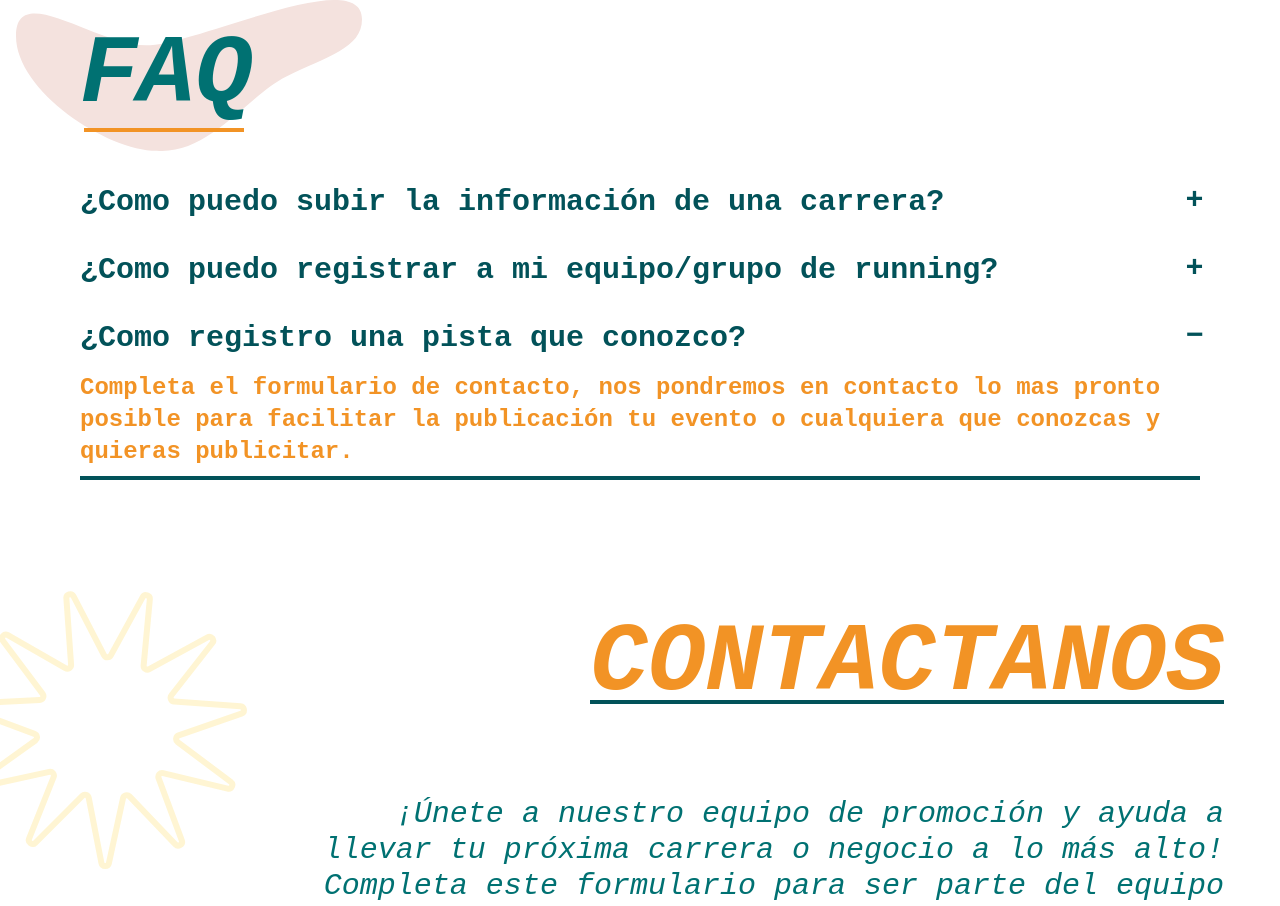
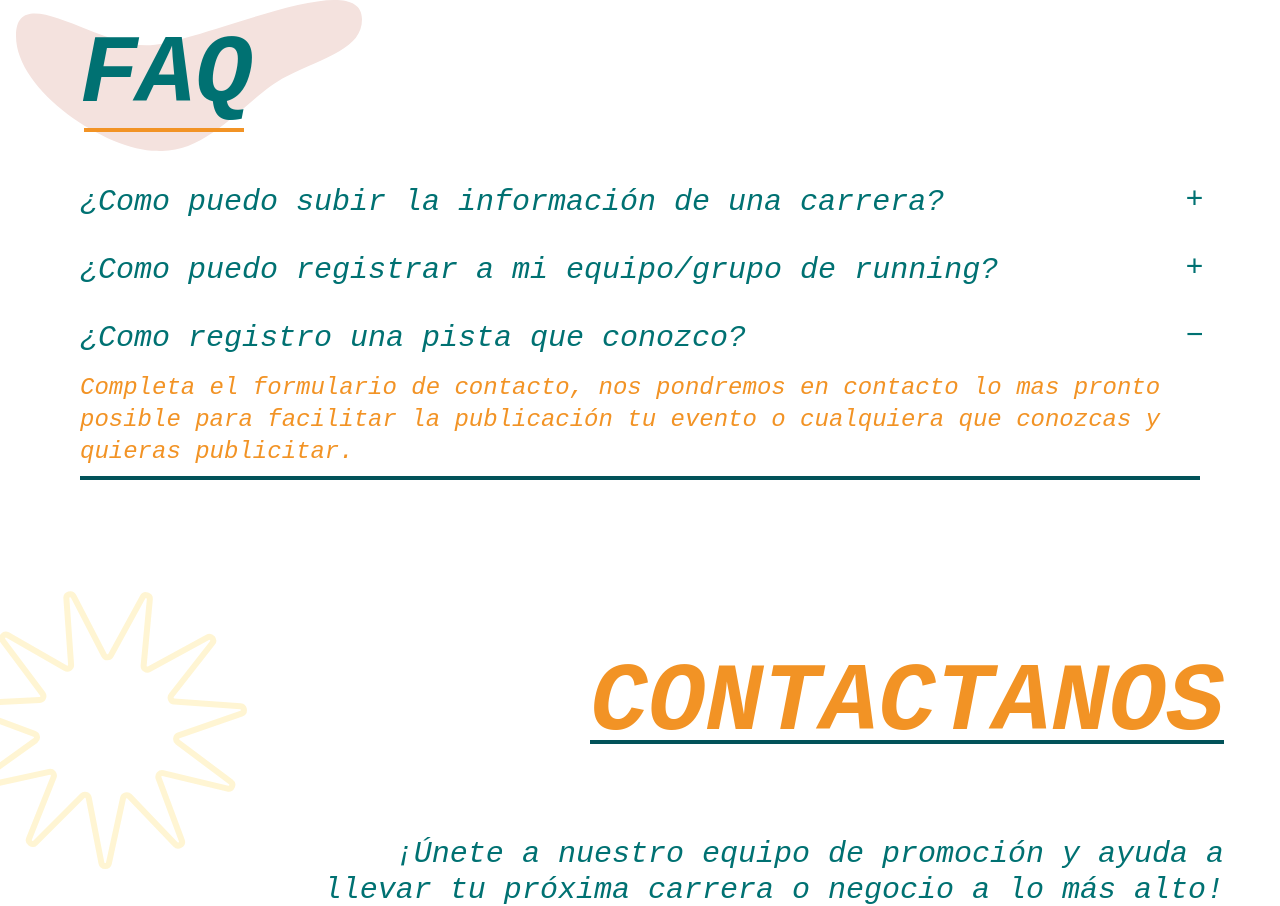
Before and after one commit to SantiagoMartinez99/running-project, a React (Vite) app: page / in a window 1280 px wide. Shown: the part 1794-2700 px from the top of the page. Built offline with nearby package versions, Linux system fonts and the light colour scheme.

Commit message:
styles: fix on faq slider and banner faq components

```diff
--- a/src/components/BannerFaq.tsx
+++ b/src/components/BannerFaq.tsx
@@ -3,7 +3,7 @@ import FaqElipseImg from "../assets/images/Ellipse 66.svg";
 function BannerFaq() {
   return (
     <>
-      <div className="mx-20 ">
+      <div className="mx-20">
         <h1 className=" text-5xl md:text-8xl font-bold text-secondary italic">
           FAQ
         </h1>
@@ -15,7 +15,7 @@ function BannerFaq() {
         ></img>
       </div>
 
-      <div className="mx-16 my-10">
+      <div className="mx-16 py-10">
         <FaqSlider
           question={"¿Como puedo subir la información de una carrera?"}
           answer={
--- a/src/components/FaqSlider.tsx
+++ b/src/components/FaqSlider.tsx
@@ -7,11 +7,11 @@ function FaqSlider({question,answer}:FaqSliderProps) {
   return (
     <div className="collapse collapse-plus bg-base-200">
     <input type="radio" name="my-accordion-3" defaultChecked />
-    <div className="collapse-title text-3xl font-bold text-primary">
+    <div className="collapse-title text-3xl italic text-secondary">
       {question}
     </div>
     <div className="collapse-content text-2xl">
-      <p className=" font-bold border-b-4 border-primary pb-2 text-accent">
+      <p className=" italic border-b-4 border-primary pb-2 text-accent">
       {answer}
       </p>
     </div>
```
